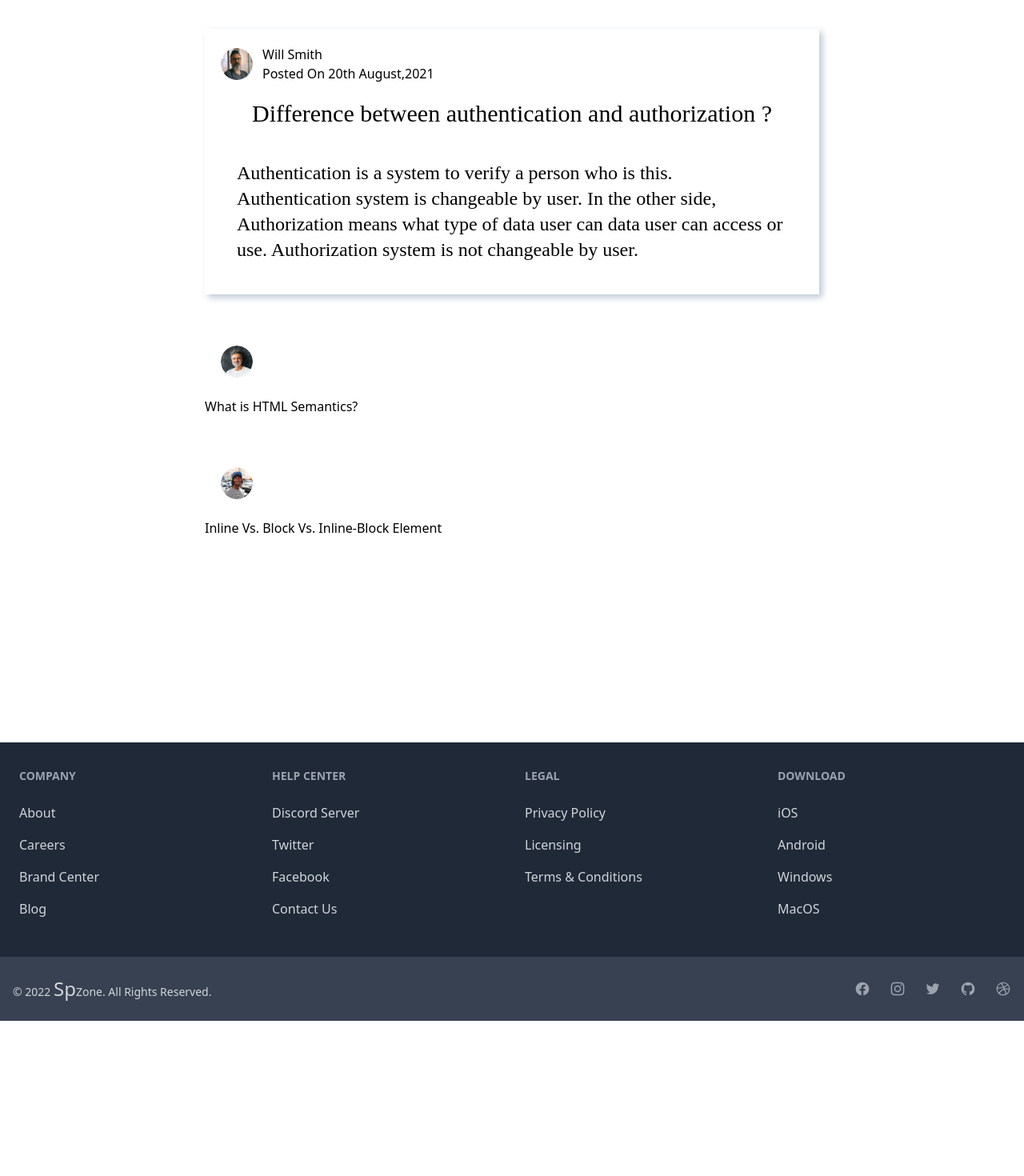
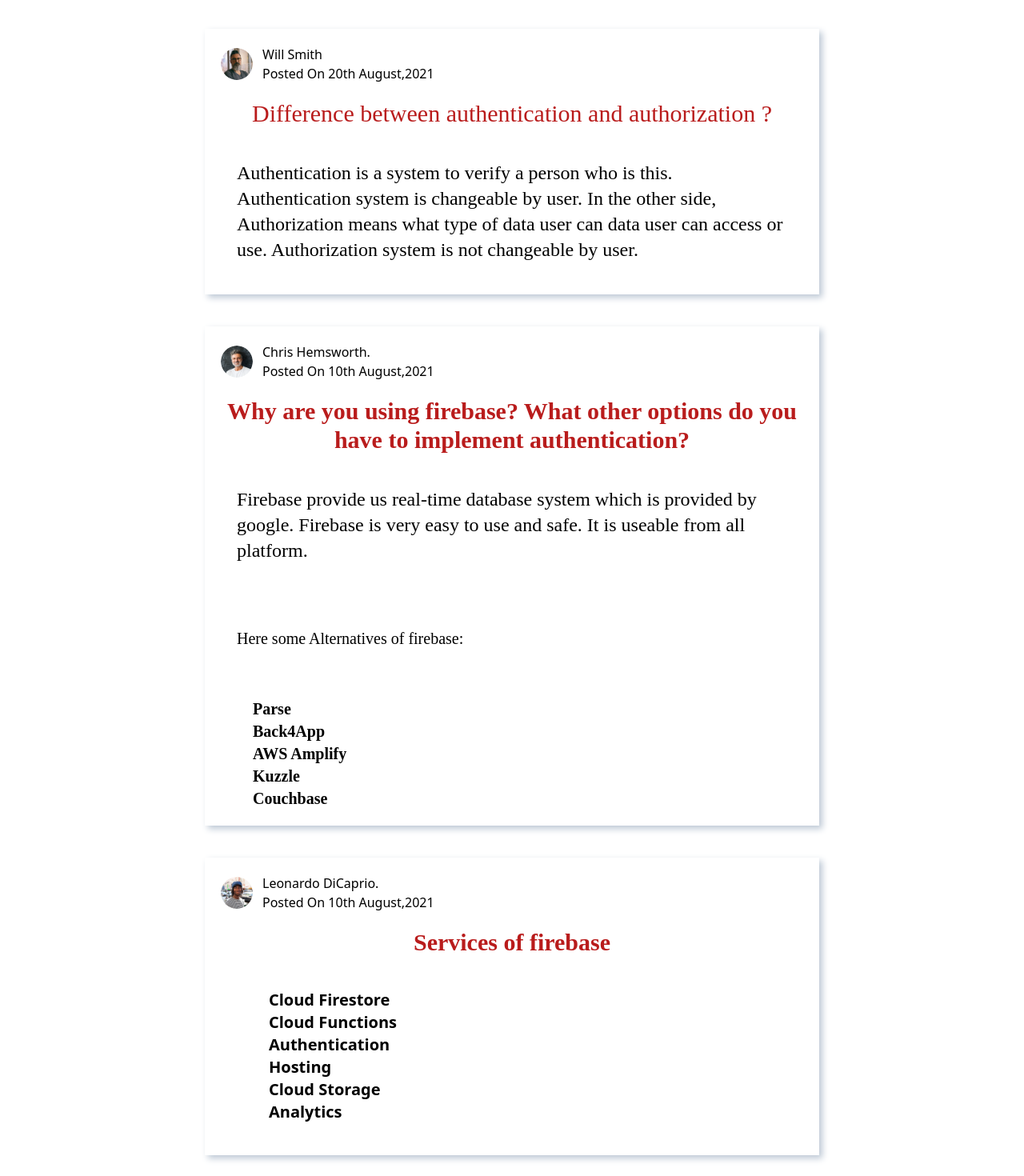
Before and after one commit to Sourav123-sys/SP-Zone, a React (Create React App) app: page /blog in a window 1280 px wide. Shown: the part 220-1690 px from the top of the page at 80% size. Before the commit the page ends 1496 px from the top, so only its background shows below. Built offline with nearby package versions, Linux system fonts and the light colour scheme; no server answers.

Commit message:
blog-added

```diff
--- a/src/Components/Blog/Blog.js
+++ b/src/Components/Blog/Blog.js
@@ -4,11 +4,11 @@
 import image3 from '../../person 3.png'
 const Blog = () => {
     return (
-        <div style={{ margin:"20%"}} >
+        <div style={{ margin: "20%" }} >
             <div className="custom-shadow ">
 
                 <div className="flex items-center mt-10 p-5">
-                <img className='w-10 h-10 rounded-full mr-3'src={image} alt=''/>
+                    <img className='w-10 h-10 rounded-full mr-3' src={image} alt='' />
                     <div >
                         <h1 >Will Smith</h1>
                         <h1 >Posted On 20th August,2021</h1>
@@ -16,41 +16,61 @@
 
                 </div>
                 <div>
-                    <h1 className="sp-style text-center text-3xl">Difference between authentication and authorization ?</h1>
+                    <h1 className="sp-style text-red-700 text-center text-3xl">Difference between authentication and authorization ?</h1>
                     <h1 className="sp-style p-10 text-2xl">Authentication is a system to verify a person who is this. Authentication system is changeable by user. In the other side, Authorization means what type of data user can data user can access or use. Authorization system is not changeable by user.</h1>
 
                 </div>
 
             </div>
 
-       <div className="review-card">
+            <div className="custom-shadow ">
 
                 <div className="flex items-center mt-10 p-5">
-                <img className='w-10 h-10 rounded-full mr-3'src={image2} alt=''/>
+                    <img className='w-10 h-10 rounded-full mr-3' src={image2} alt='' />
                     <div >
-                <h1 style={{color:'white'}}>Chris Hemsworth.</h1>
-                <h1 style={{color:'white'}}>Posted On 10th August,2021</h1>
+                        <h1 >Chris Hemsworth.</h1>
+                        <h1 >Posted On 10th August,2021</h1>
                     </div>
 
                 </div>
                 <div>
-                <h1 className="blog-post">What is HTML Semantics?</h1>
+                    <h1 className="sp-style font-bold text-center text-3xl text-red-700">Why are you using firebase? What other options do you have to implement authentication?</h1>
+                    <h1 className="sp-style p-10 text-2xl">
+                        Firebase provide us real-time database system which is provided by google. Firebase is very easy to use and safe. It is useable from all platform.
+                    </h1>
+                    <h1 className="sp-style p-10 text-xl">Here some Alternatives of firebase:</h1>
+                    <ul className='text-xl sp-style ml-10 p-5 font-bold'>
+                        <li>Parse</li>
+                        <li>Back4App</li>
+                        <li>AWS Amplify</li>
+                        <li>Kuzzle</li>
+                        <li>Couchbase</li>
 
+                    </ul>
                 </div>
 
             </div>
-       <div className="review-card">
+            <div className="custom-shadow ">
 
                 <div className="flex items-center mt-10 p-5">
-                <img className='w-10 h-10 rounded-full mr-3'src={image3} alt=''/>
+                    <img className='w-10 h-10 rounded-full mr-3' src={image3} alt='' />
                     <div >
-                <h1 style={{color:'white'}}>Leonardo DiCaprio.</h1>
-                <h1 style={{color:'white'}}>Posted On 10th August,2021</h1>
+                        <h1 >Leonardo DiCaprio.</h1>
+                        <h1 >Posted On 10th August,2021</h1>
                     </div>
 
                 </div>
                 <div>
-                <h1 className="blog-post">Inline Vs. Block Vs. Inline-Block Element</h1>
+                    <h1 className="sp-style font-bold text-center text-3xl text-red-700">Services of firebase</h1>
+                    <ul className="ml-10 p-10 text-xl font-bold">
+                        <li>Cloud Firestore</li>
+                        <li>Cloud Functions</li>
+                        <li>Authentication</li>
+                        <li>Hosting</li>
+                        <li>Cloud Storage</li>
+
+                        <li>Analytics</li>
+                    </ul>
 
                 </div>
 
```
Lines whose indentation alone changed are shown as unchanged.
